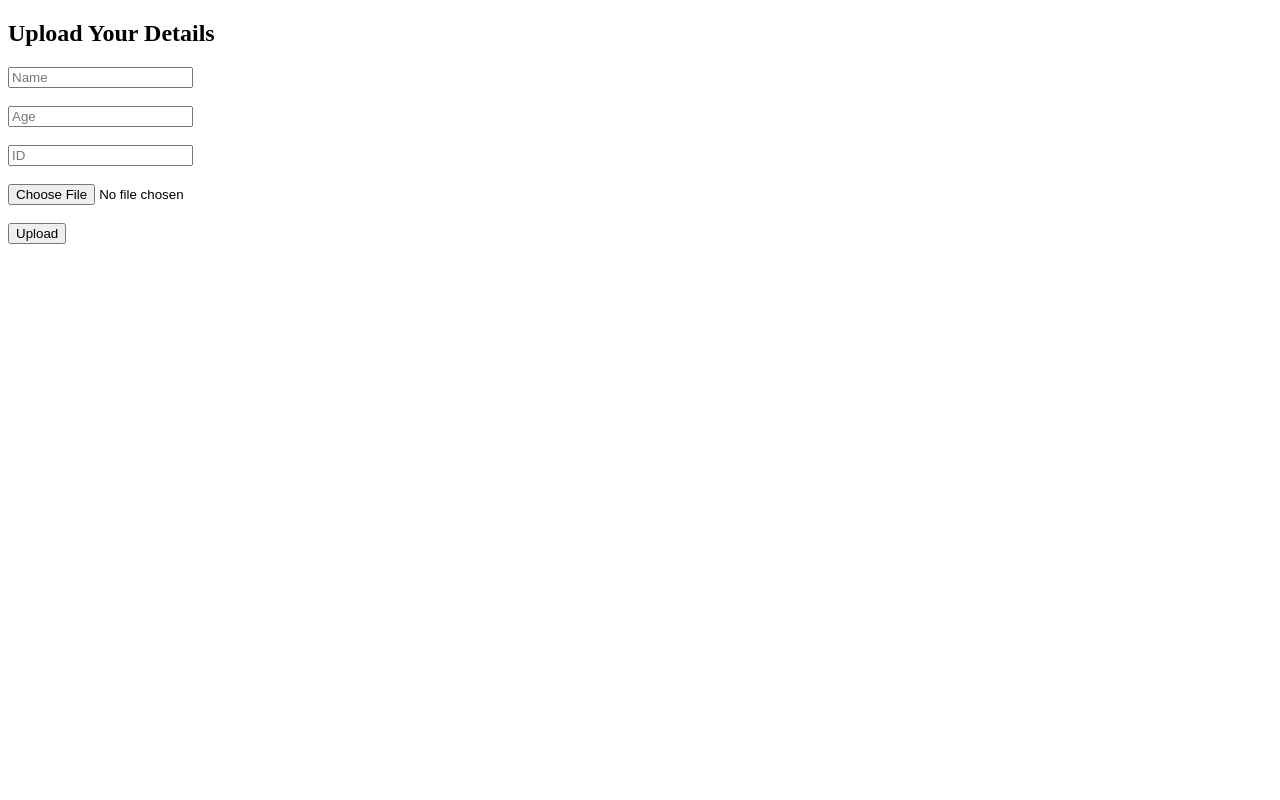
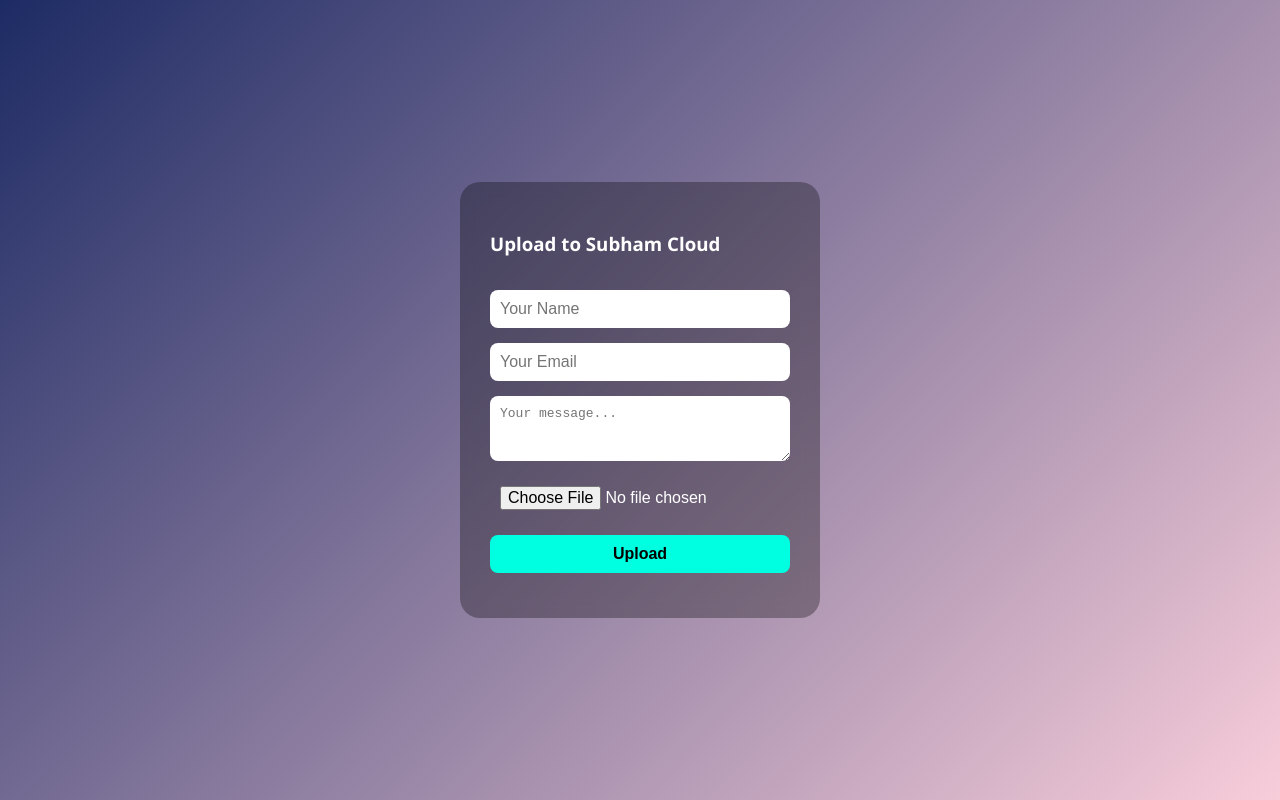
Before and after one commit to subhamtg/Zero-based_hight, a website: page public/index.html in a window 1280 px wide. Drawn offline with Linux system fonts and the light colour scheme.

Commit message:
Update index.html

```diff
--- a/public/index.html
+++ b/public/index.html
@@ -1,16 +1,67 @@
 <!DOCTYPE html>
-<html>
+<html lang="en">
 <head>
-  <title>Upload Form</title>
+  <meta charset="UTF-8" />
+  <title>Subham Telegram Cloud</title>
+  <meta name="viewport" content="width=device-width, initial-scale=1" />
+  <style>
+    body {
+      background: linear-gradient(135deg, #1d2b64, #f8cdda);
+      font-family: 'Segoe UI', sans-serif;
+      display: flex; align-items: center; justify-content: center;
+      height: 100vh; margin: 0; color: white;
+    }
+    form {
+      background: rgba(0,0,0,0.3);
+      padding: 30px; border-radius: 20px;
+      backdrop-filter: blur(8px);
+      display: flex; flex-direction: column; gap: 15px;
+      width: 300px;
+    }
+    input, textarea, button {
+      padding: 10px; border: none; border-radius: 8px;
+      font-size: 1em;
+    }
+    button {
+      background: #00ffe0; color: #000; font-weight: bold;
+      cursor: pointer;
+      transition: all 0.3s ease;
+    }
+    button:hover {
+      background: #0ff;
+    }
+    #message {
+      font-size: 0.95em; text-align: center;
+    }
+  </style>
 </head>
 <body>
-  <h2>Upload Your Details</h2>
-  <form action="/api/upload" method="POST" enctype="multipart/form-data">
-    <input type="text" name="name" placeholder="Name" required><br><br>
-    <input type="number" name="age" placeholder="Age" required><br><br>
-    <input type="text" name="id" placeholder="ID" required><br><br>
-    <input type="file" name="photo" accept="image/*" required><br><br>
+
+  <form id="uploadForm">
+    <h3>Upload to Subham Cloud</h3>
+    <input type="text" name="name" placeholder="Your Name" required />
+    <input type="email" name="email" placeholder="Your Email" required />
+    <textarea name="note" rows="3" placeholder="Your message..."></textarea>
+    <input type="file" name="file" required />
     <button type="submit">Upload</button>
+    <div id="message"></div>
   </form>
+
+  <script>
+    document.getElementById("uploadForm").onsubmit = async function(e) {
+      e.preventDefault();
+      const formData = new FormData(this);
+      const msg = document.getElementById("message");
+      msg.textContent = "Uploading... ⏳";
+      const res = await fetch("/api/upload", {
+        method: "POST",
+        body: formData
+      });
+      const text = await res.text();
+      msg.textContent = text;
+      msg.style.color = text.includes("✅") ? "#00ffcc" : "#ff5050";
+    };
+  </script>
+
 </body>
 </html>
```
